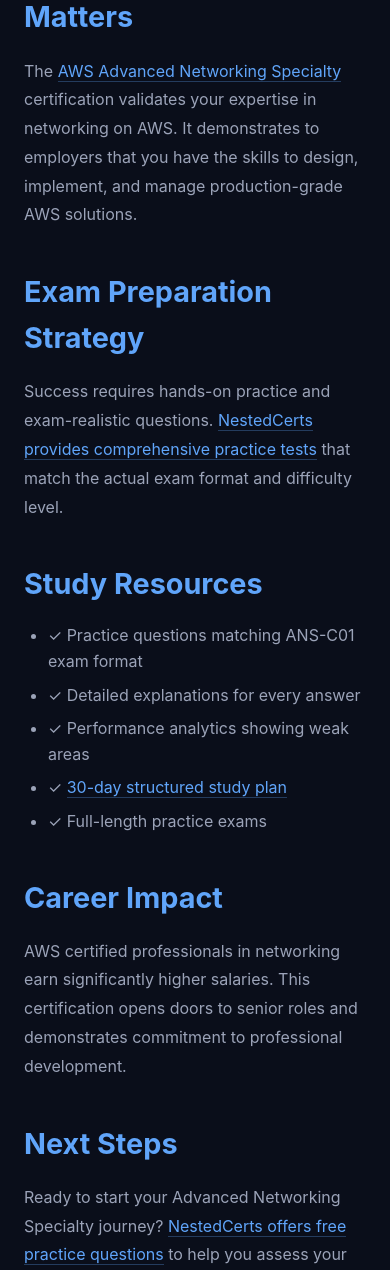
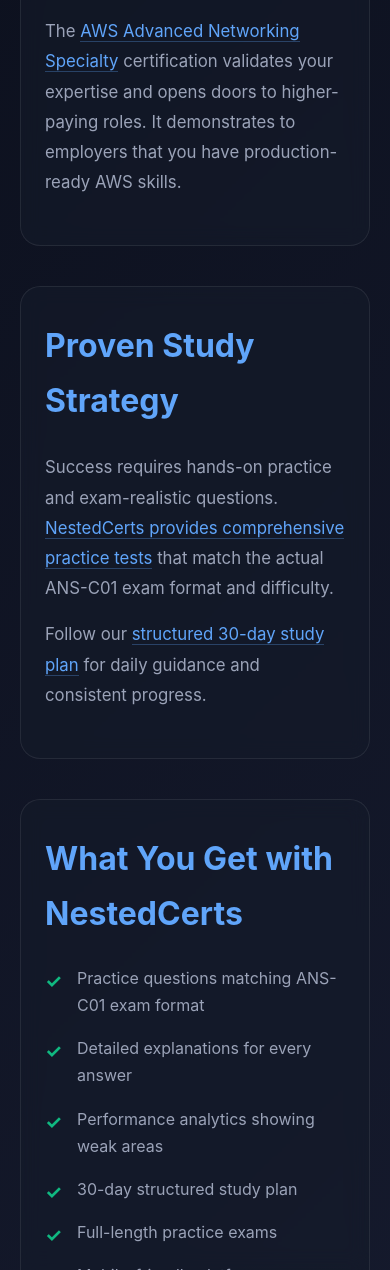
Before and after one commit to MrNimbus99/aws-networking-specialty-guide, a plain HTML site: page index.html in a window 390 px wide. Shown: the part 730-2000 px from the top of the page. Drawn offline with Linux system fonts and the light colour scheme.

Commit message:
Modern redesign: gradient animations, better UX, mobile-optimized

```diff
--- a/index.html
+++ b/index.html
@@ -3,34 +3,80 @@
 <head>
 <meta charset="UTF-8">
 <meta name="viewport" content="width=device-width, initial-scale=1.0">
-<meta name="description" content="AWS Advanced Networking Specialty (ANS-C01) complete study guide. AWS Advanced Networking Specialty validates expertise in designing and implementing AWS and hybrid network architectures.">
+<meta name="description" content="AWS Advanced Networking Specialty (ANS-C01) complete study guide. Design and implement complex AWS and hybrid network architectures. Pass with NestedCerts.">
 <title>AWS Advanced Networking Specialty Guide | ANS-C01 Exam Prep 2026</title>
 <link rel="preconnect" href="https://nestedcerts.com">
-<style>*{margin:0;padding:0;box-sizing:border-box}body{font-family:-apple-system,BlinkMacSystemFont,'Segoe UI',sans-serif;background:#0a0e1a;color:#e8edf9;line-height:1.6}.container{max-width:1000px;margin:0 auto;padding:40px 24px}h1{font-size:2.5rem;margin-bottom:16px;background:linear-gradient(135deg,#60a5fa,#06b6d4);-webkit-background-clip:text;-webkit-text-fill-color:transparent}h2{font-size:1.8rem;margin:40px 0 16px;color:#60a5fa}p{color:#9ba3b8;margin-bottom:16px;line-height:1.8}a{color:#60a5fa;text-decoration:none;border-bottom:1px solid rgba(96,165,250,0.3)}a:hover{color:#06b6d4;border-bottom-color:#06b6d4}.cta{display:inline-block;padding:16px 32px;background:linear-gradient(135deg,#3b82f6,#60a5fa);color:white;border-radius:10px;font-weight:700;margin:24px 0;border:none}.cta:hover{transform:translateY(-2px);box-shadow:0 8px 30px rgba(59,130,246,0.4)}ul{margin:16px 0 16px 24px;color:#9ba3b8}li{margin-bottom:8px}</style>
+<style>* { margin: 0; padding: 0; box-sizing: border-box; }
+html { scroll-behavior: smooth; -webkit-font-smoothing: antialiased; }
+body { font-family: -apple-system, BlinkMacSystemFont, 'Segoe UI', 'Inter', sans-serif; background: linear-gradient(135deg, #0a0e1a 0%, #1a1f35 100%); color: #e8edf9; line-height: 1.7; }
+.container { max-width: 1100px; margin: 0 auto; padding: 60px 24px; }
+.hero { text-align: center; margin-bottom: 80px; animation: fadeInUp 0.8s ease; }
+@keyframes fadeInUp { from { opacity: 0; transform: translateY(30px); } to { opacity: 1; transform: translateY(0); } }
+.badge { display: inline-block; padding: 8px 16px; background: rgba(59, 130, 246, 0.15); border: 1px solid rgba(59, 130, 246, 0.3); border-radius: 100px; font-size: 0.85rem; font-weight: 600; color: #60a5fa; margin-bottom: 24px; text-transform: uppercase; letter-spacing: 0.05em; }
+h1 { font-size: clamp(2.5rem, 6vw, 4rem); font-weight: 800; line-height: 1.1; margin-bottom: 24px; background: linear-gradient(135deg, #60a5fa, #06b6d4, #8b5cf6); -webkit-background-clip: text; -webkit-text-fill-color: transparent; background-clip: text; letter-spacing: -0.02em; }
+.lead { font-size: 1.25rem; color: #9ba3b8; max-width: 700px; margin: 0 auto 32px; line-height: 1.8; }
+.cta { display: inline-flex; align-items: center; gap: 8px; padding: 16px 32px; background: linear-gradient(135deg, #3b82f6, #60a5fa); color: white; border-radius: 12px; font-weight: 700; text-decoration: none; margin: 16px 8px; transition: all 0.3s ease; box-shadow: 0 4px 20px rgba(59, 130, 246, 0.3); border: none; }
+.cta:hover { transform: translateY(-2px); box-shadow: 0 8px 30px rgba(59, 130, 246, 0.5); }
+.section { background: rgba(21, 27, 43, 0.6); border: 1px solid rgba(255, 255, 255, 0.08); border-radius: 20px; padding: 48px; margin-bottom: 40px; backdrop-filter: blur(10px); transition: all 0.3s ease; }
+.section:hover { border-color: rgba(59, 130, 246, 0.3); transform: translateY(-2px); }
+h2 { font-size: 2rem; margin-bottom: 24px; color: #60a5fa; font-weight: 700; }
+p { color: #9ba3b8; margin-bottom: 16px; line-height: 1.8; font-size: 1.05rem; }
+a { color: #60a5fa; text-decoration: none; border-bottom: 1px solid rgba(96, 165, 250, 0.3); transition: all 0.2s ease; }
+a:hover { color: #06b6d4; border-bottom-color: #06b6d4; }
+ul { margin: 24px 0; padding-left: 0; list-style: none; }
+li { margin-bottom: 16px; padding-left: 32px; position: relative; color: #9ba3b8; line-height: 1.7; }
+li::before { content: "✓"; position: absolute; left: 0; color: #10b981; font-weight: 700; font-size: 1.2rem; }
+.footer { margin-top: 80px; padding-top: 40px; border-top: 1px solid rgba(255, 255, 255, 0.1); text-align: center; color: #6b7280; font-size: 0.95rem; }
+.footer a { margin: 0 12px; }
+@media (max-width: 768px) { .container { padding: 40px 20px; } h1 { font-size: 2.5rem; } .section { padding: 32px 24px; } }</style>
 </head>
 <body>
 <div class="container">
-<h1>AWS Advanced Networking Specialty (ANS-C01) Complete Guide</h1>
-<p>AWS Advanced Networking Specialty validates expertise in designing and implementing AWS and hybrid network architectures.</p>
-<a href="https://nestedcerts.com/articles/networking-specialty" class="cta">Start ANS-C01 Prep on NestedCerts →</a>
-<h2>Why This Certification Matters</h2>
-<p>The <a href="https://nestedcerts.com/articles/networking-specialty">AWS Advanced Networking Specialty</a> certification validates your expertise in networking on AWS. It demonstrates to employers that you have the skills to design, implement, and manage production-grade AWS solutions.</p>
-<h2>Exam Preparation Strategy</h2>
-<p>Success requires hands-on practice and exam-realistic questions. <a href="https://nestedcerts.com">NestedCerts provides comprehensive practice tests</a> that match the actual exam format and difficulty level.</p>
-<h2>Study Resources</h2>
+<div class="hero">
+<div class="badge">Specialty Certification</div>
+<h1>AWS Advanced Networking Specialty (ANS-C01)</h1>
+<p class="lead">Design and implement complex AWS and hybrid network architectures.</p>
+<a href="https://nestedcerts.com/articles/networking-specialty" class="cta">Start ANS-C01 Prep →</a>
+</div>
+
+<div class="section">
+<h2>Why This Certification?</h2>
+<p>The <a href="https://nestedcerts.com/articles/networking-specialty">AWS Advanced Networking Specialty</a> certification validates your expertise and opens doors to higher-paying roles. It demonstrates to employers that you have production-ready AWS skills.</p>
+</div>
+
+<div class="section">
+<h2>Proven Study Strategy</h2>
+<p>Success requires hands-on practice and exam-realistic questions. <a href="https://nestedcerts.com">NestedCerts provides comprehensive practice tests</a> that match the actual ANS-C01 exam format and difficulty.</p>
+<p>Follow our <a href="https://nestedcerts.com/articles/30-day-path">structured 30-day study plan</a> for daily guidance and consistent progress.</p>
+</div>
+
+<div class="section">
+<h2>What You Get with NestedCerts</h2>
 <ul>
-<li>✓ Practice questions matching ANS-C01 exam format</li>
-<li>✓ Detailed explanations for every answer</li>
-<li>✓ Performance analytics showing weak areas</li>
-<li>✓ <a href="https://nestedcerts.com/articles/30-day-path">30-day structured study plan</a></li>
-<li>✓ Full-length practice exams</li>
+<li>Practice questions matching ANS-C01 exam format</li>
+<li>Detailed explanations for every answer</li>
+<li>Performance analytics showing weak areas</li>
+<li>30-day structured study plan</li>
+<li>Full-length practice exams</li>
+<li>Mobile-friendly platform</li>
 </ul>
+<a href="https://nestedcerts.com" class="cta">Start Free Practice →</a>
+</div>
+
+<div class="section">
 <h2>Career Impact</h2>
-<p>AWS certified professionals in networking earn significantly higher salaries. This certification opens doors to senior roles and demonstrates commitment to professional development.</p>
-<h2>Next Steps</h2>
-<p>Ready to start your Advanced Networking Specialty journey? <a href="https://nestedcerts.com">NestedCerts offers free practice questions</a> to help you assess your readiness and identify study priorities.</p>
-<a href="https://nestedcerts.com/certifications" class="cta">View All AWS Certifications →</a>
-<p style="margin-top:60px;padding-top:40px;border-top:1px solid rgba(255,255,255,0.1);text-align:center;color:#6b7280">© 2026 <a href="https://nestedcerts.com">NestedCerts</a> | <a href="https://nestedcerts.com/pricing">Pricing</a> | <a href="https://nestedcerts.com/help">Help</a></p>
+<p>AWS certified professionals earn significantly higher salaries. This certification demonstrates your commitment to excellence and validates your skills to employers worldwide.</p>
+</div>
+
+<div class="section">
+<h2>Ready to Get Certified?</h2>
+<p>Join thousands who passed their AWS Advanced Networking Specialty exam with <a href="https://nestedcerts.com">NestedCerts</a>. Start with free practice questions and see why our platform has a 92% pass rate.</p>
+<a href="https://nestedcerts.com/certifications" class="cta">View All Certifications →</a>
+</div>
+
+<div class="footer">
+<p>© 2026 <a href="https://nestedcerts.com">NestedCerts</a> | <a href="https://nestedcerts.com/pricing">Pricing</a> | <a href="https://nestedcerts.com/help">Help</a> | <a href="https://nestedcerts.com/certifications">All Certs</a></p>
+</div>
 </div>
 </body>
 </html>
```
